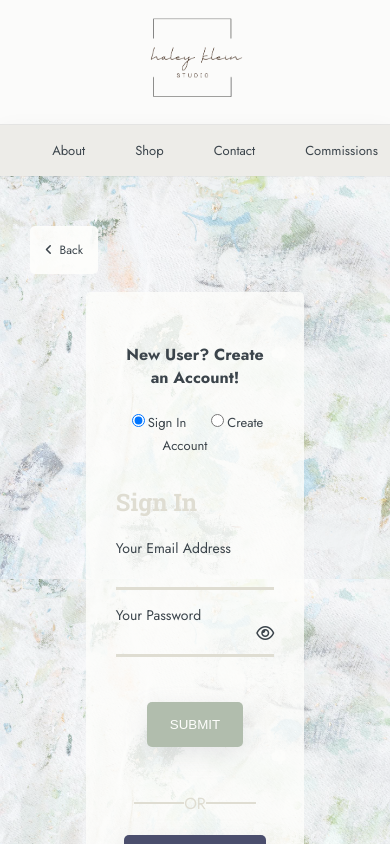
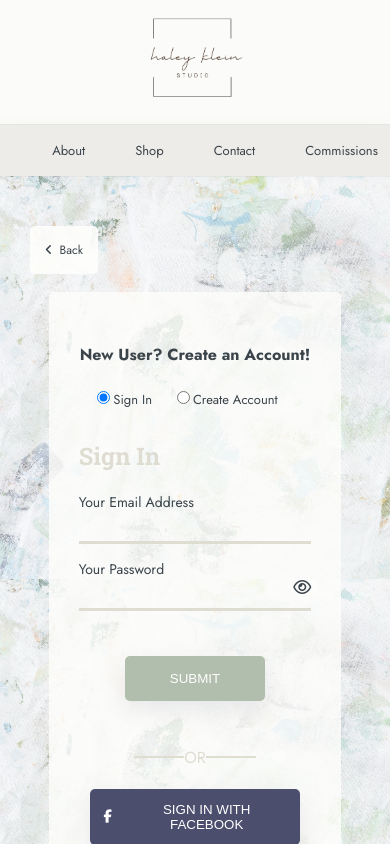
Before and after one commit to kristinejohnson7/hkstudio, a React (Create React App) app: page / in a window 390 px wide. Both pictures are taken after a click on the button "LOG IN". Shown: the top 844 px of the page. Built offline with nearby package versions, Linux system fonts and the light colour scheme.

Commit message:
mobile responsive login form fix

```diff
--- a/src/components/LoginSignUp/LoginSignUp.module.css
+++ b/src/components/LoginSignUp/LoginSignUp.module.css
@@ -21,7 +21,7 @@
 }
 
 .loginContainer form {
-  width: 33%;
+  width: 42%;
   background-color: rgba(254, 254, 252, 0.8);
   padding: 30px;
   border-radius: 5px;
@@ -105,7 +105,7 @@
 
 @media only screen and (max-width: 950px) {
   .loginContainer form {
-    width: 56%;
+    width: 75%;
   }
 
   .backHome {
```
